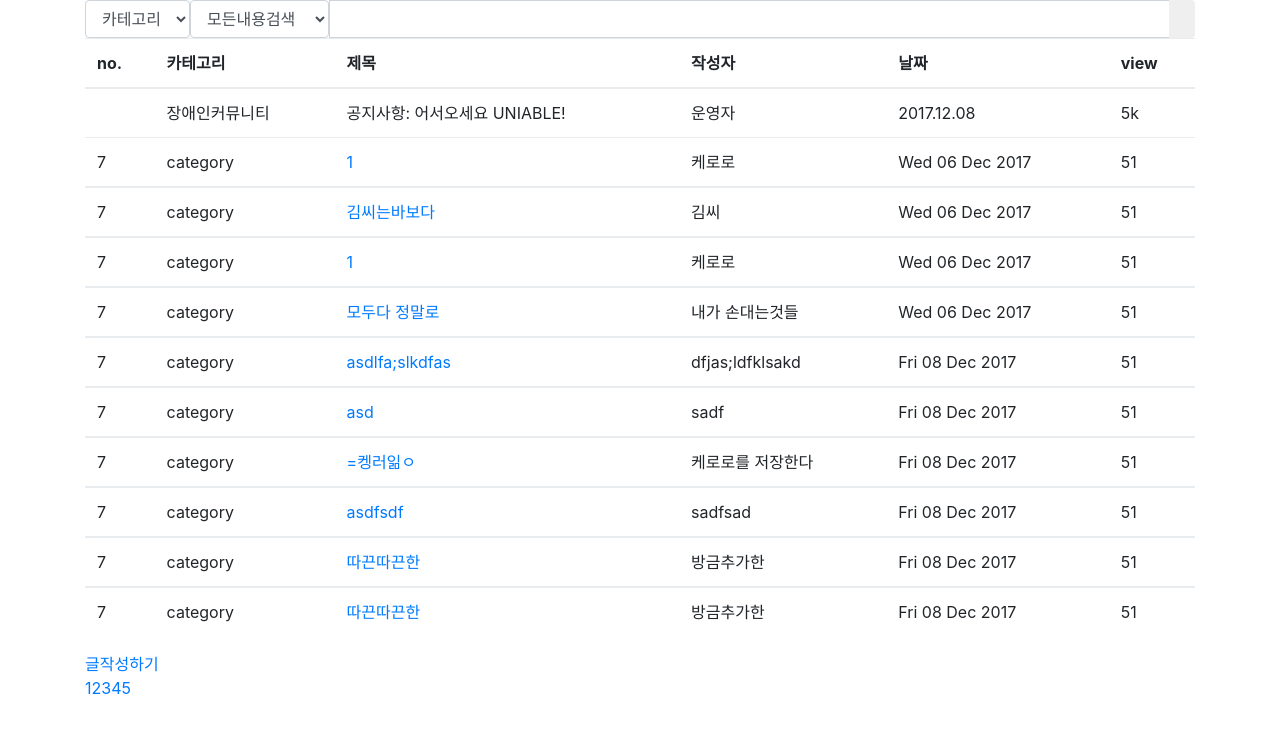
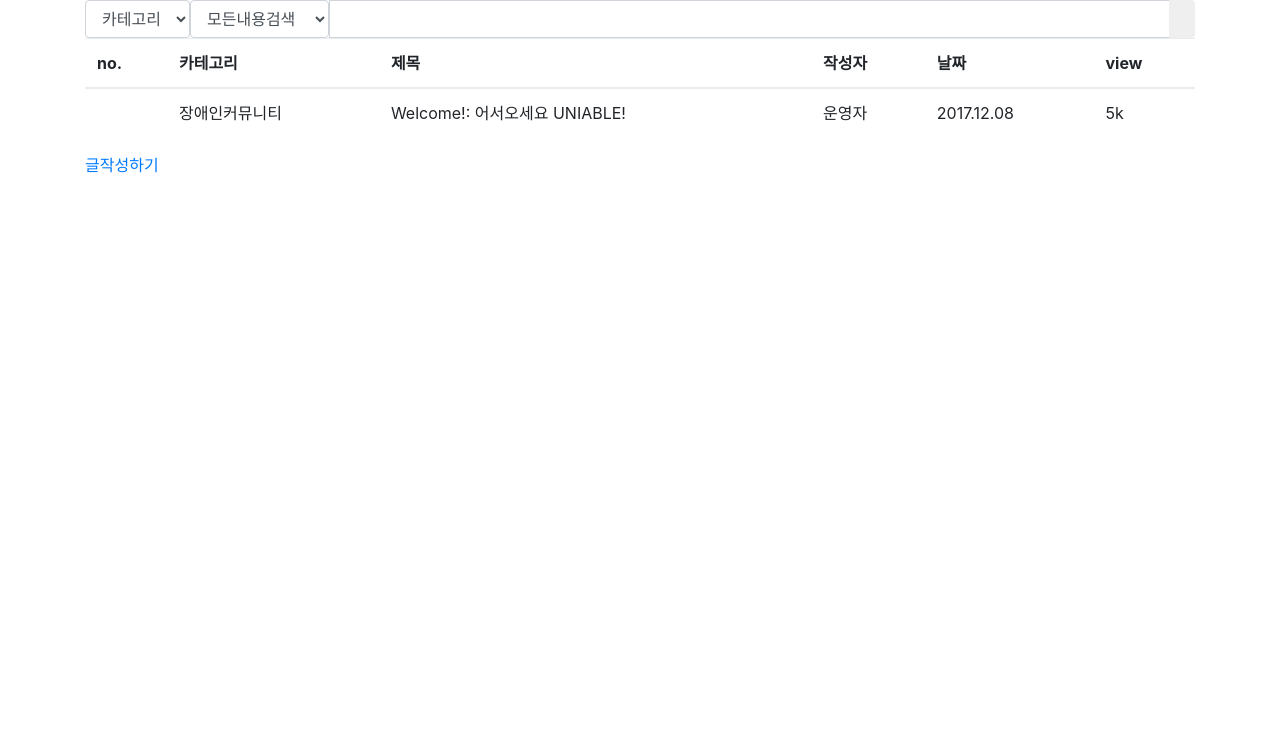
Before and after one commit to bernardokang/comcom, a Django app: page /list/ in a window 1280 px wide. Shown: the top 733 px of the page. Run offline with Django 3.2, Linux system fonts and the light colour scheme; data comes from the database, SQL or seed files in the repository; data that the repository does not hold is empty; some libraries are stand-ins or nearby versions.

Commit message:
3rd commit,3db

```diff
--- a/community/templates/list.html
+++ b/community/templates/list.html
@@ -50,7 +50,7 @@
                         <tr>
                             <td scope="row" class="tpl-forum-list-num"><i class="fa fa-volume-up"></i></td>
                             <td class="tpl-forum-list-category">장애인커뮤니티</td>
-                            <td class="tpl-forum-list-content"><span class="tpl-forum-list-title">공지사항: 어서오세요 UNIABLE!</span> <i class="fa fa-comment tpl-forum-list-comment-icon"></i> <span class="tpl-forum-list-comment"></span></td>
+                            <td class="tpl-forum-list-content"><span class="tpl-forum-list-title">Welcome!: 어서오세요 UNIABLE!</span> <i class="fa fa-comment tpl-forum-list-comment-icon"></i> <span class="tpl-forum-list-comment"></span></td>
                             <td class="tpl-forum-list-name">운영자</td>
                             <td class="tpl-forum-list-date">2017.12.08</td>
                             <td class="tpl-forum-list-hit">5k</td>
@@ -70,17 +70,17 @@
 
                 <a href="{% url 'write' %}">글작성하기</a>
             {# 버튼으로하지말고 유알엘로 따오는 것으로 만들자, 스트링타입 'write' 뒤에html은 생략하고, #}
-                <nav class="text-center">
-                    <ul class="pagination pagination-sm tpl-forum-pagination">
-                        <li><a href="#" data-label="prev"><i class="fa fa-angle-left"></i></a></li>
-                        <li class="active"><a href="#">1</a></li>
-                        <li><a href="#">2</a></li>
-                        <li><a href="#">3</a></li>
-                        <li><a href="#">4</a></li>
-                        <li><a href="#">5</a></li>
-                        <li><a href="#" data-label="next"><i class="fa fa-angle-right"></i></a></li>
-                    </ul>
-                </nav>
+{#                <nav class="text-center">#}
+{#                    <ul class="pagination pagination-sm tpl-forum-pagination">#}
+{#                        <li><a href="#" data-label="prev"><i class="fa fa-angle-left"></i></a></li>#}
+{#                        <li class="active"><a href="#">1</a></li>#}
+{#                        <li><a href="#">2</a></li>#}
+{#                        <li><a href="#">3</a></li>#}
+{#                        <li><a href="#">4</a></li>#}
+{#                        <li><a href="#">5</a></li>#}
+{#                        <li><a href="#" data-label="next"><i class="fa fa-angle-right"></i></a></li>#}
+{#                    </ul>#}
+{#                </nav>#}
 
             </div>
 
--- a/tutorial/settings.py
+++ b/tutorial/settings.py
@@ -26,7 +26,7 @@ SECRET_KEY = 'ceju)f7z$yx7j9+o@h8ywtkxw6m1r*!n1v2if^ckglq-2f^jnj'
 DEBUG = True
 #디버그 모드, 배포시 False로 만들어주어야 한다
 
-ALLOWED_HOSTS = []
+ALLOWED_HOSTS = ['210.89.181.183']
 
 
 # Application definition
```
Also changed, not shown: db.sqlite3.
